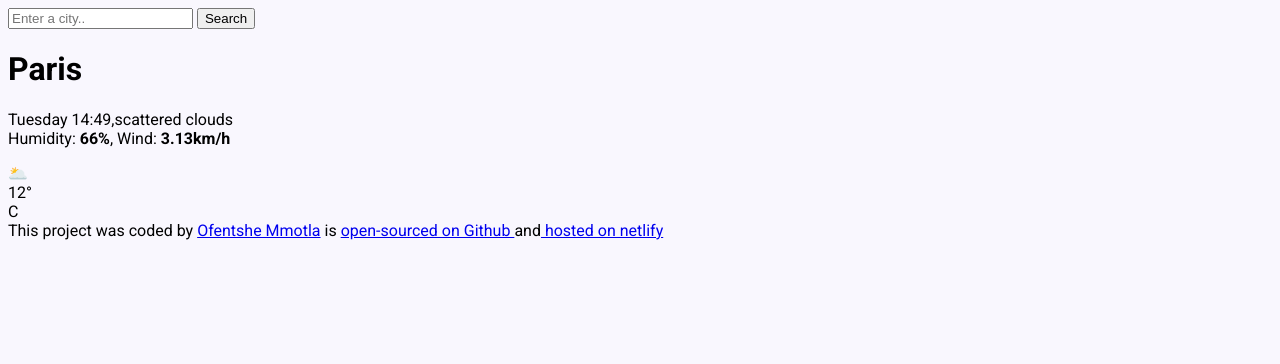
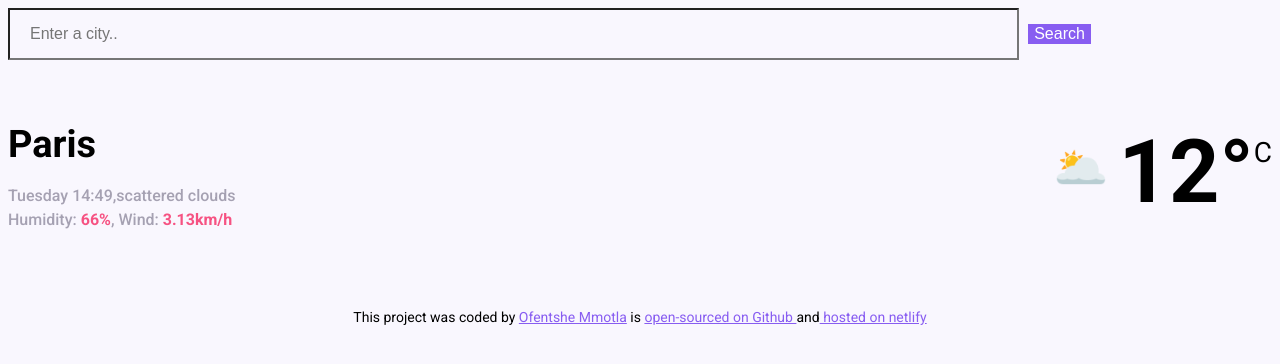
Before and after one commit to Ofentse30/Ofentshes-weather-forecast-project, a plain HTML site: page index.html in a window 1280 px wide. Drawn offline with Linux system fonts and the light colour scheme.

Commit message:
Added basic css to the project

```diff
--- a/src/style.css
+++ b/src/style.css
@@ -1,6 +1,9 @@
 body {
   background-color: #f9f7fe;
   font-family: "Roboto", sans-serif;
+}
+a {
+  color: #885df1;
 }
 .weather-app {
   background: white;
@@ -10,3 +13,66 @@ body {
   border-radius: 16px;
   padding: 30px;
 }
+header {
+  border-buttom: 1px solid #f9f7fe;
+  padding: 0 0 30px 0;
+}
+main {
+  padding: 30px 0;
+}
+.search-form-input {
+  background-color: #f9f7fe;
+  border-radius: none;
+  width: 80%;
+  font-size: 16px;
+  padding: 15px 20px;
+}
+.search-form-button {
+  background: #885df1;
+  border: none;
+  font-size: 16px;
+  margin-left: 5px;
+  border: radius 6px;
+  color: white;
+}
+footer {
+  border-top: 1px solid #f9f7fe;
+  padding: 30px 0 0 0;
+  text-align: center;
+  font-size: 14px;
+  color: rgba (0, 0, 0, 0.6);
+}
+.weather-app-data {
+  display: flex;
+  justify-content: space-between;
+}
+.weather-app-city {
+  margin: 0;
+  font-size: 38px;
+  line-height: 48px;
+}
+.weather-app-details {
+  font-size: 16px;
+  color: rgba(39, 33, 66, 0.4);
+  line-height: 24px;
+  font-weight: 500;
+}
+.weather-app-details strong {
+  color: #f65282;
+}
+.weather-app-temperature-container {
+  display: flex;
+}
+.weather-app-icon {
+  font-size: 44px;
+  margin-top: 22px;
+}
+.weather-app-temperature {
+  font-size: 88px;
+  margin-left: 10px;
+  font-weight: bold;
+}
+.weather-app-unit {
+  margin-top: 16px;
+  font-size: 28px;
+}
```
